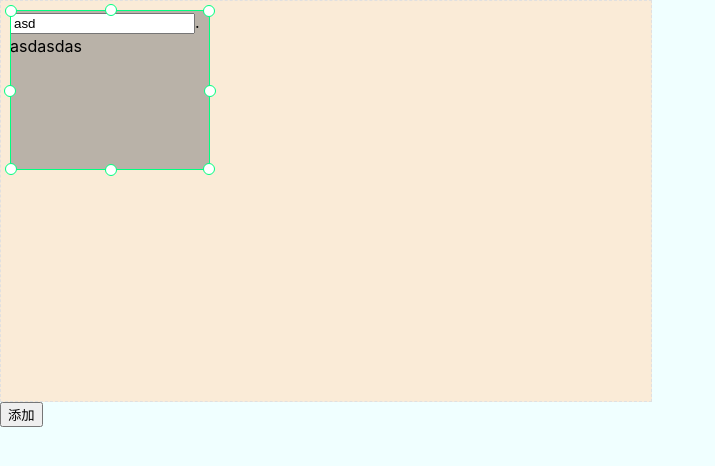
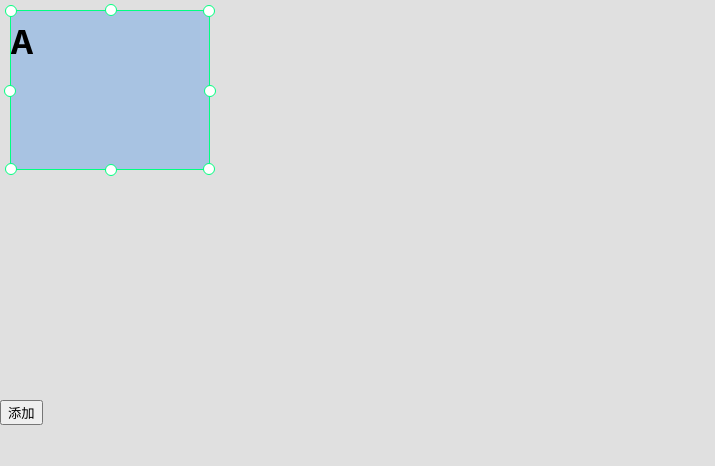
Before and after one commit to zmkwjx/baikbingo-drag, a Vue app: page / in a window 1280 px wide. Shown: the top 466 px of the page, without its empty margins (0-715 px from the left). Built offline with nearby package versions, Linux system fonts and the light colour scheme.

Commit message:
feat: 旋转

```diff
--- a/packages/drag-view/style.scss
+++ b/packages/drag-view/style.scss
@@ -148,8 +148,8 @@
     overflow: hidden;
     height: 100%;
     width: 100%;
-    background-color: rgba(122, 122, 122, 0.5);
-    pointer-events: none;
+    background-color: rgba(107, 163, 228, 0.479);
+    // pointer-events: none;
   }
 }
 .bk-drag-view {
--- a/packages/draw-board/DrawBoard.vue
+++ b/packages/draw-board/DrawBoard.vue
@@ -38,7 +38,7 @@ const drawStyle = computed(() => {
   // user-select: none;
 }
 .bk-draw-board[theme='default'] {
-  border: 1px dashed #e0e0e0;
-  background-color: antiquewhite;
+  // border: 1px dashed #e0e0e0;
+  // background-color: antiquewhite;
 }
 </style>
--- a/src/App.vue
+++ b/src/App.vue
@@ -1,7 +1,9 @@
 <template>
   <draw-board height="400" width="650">
     <drag-view v-model="dragList">
-      <input v-model="fddd" @click="handlec" />. asdasdas
+      <template #default>
+        <h1>A</h1>
+      </template>
     </drag-view>
   </draw-board>
   <button @click="handleAdd">添加</button>
@@ -10,11 +12,6 @@
 import DrawBoard from '@packages/draw-board'
 import DragView from '@packages/drag-view'
 import { ref } from 'vue'
-
-const fddd = ref('asd')
-const handlec = () => {
-  console.log('ddd')
-}
 
 const handleAdd = () => {
   dragList.value.push({
@@ -37,7 +34,7 @@ const dragList = ref([
     z: 1,
     r: 0,
     selected: true,
-    draggable: false
+    draggable: true
   }
 ])
 </script>
--- a/src/style.scss
+++ b/src/style.scss
@@ -8,7 +8,7 @@ body {
   margin: 0;
   display: flex;
   place-items: center;
-  background-color: azure;
+  background-color: #e0e0e0;
 }
 
 #app {
```
